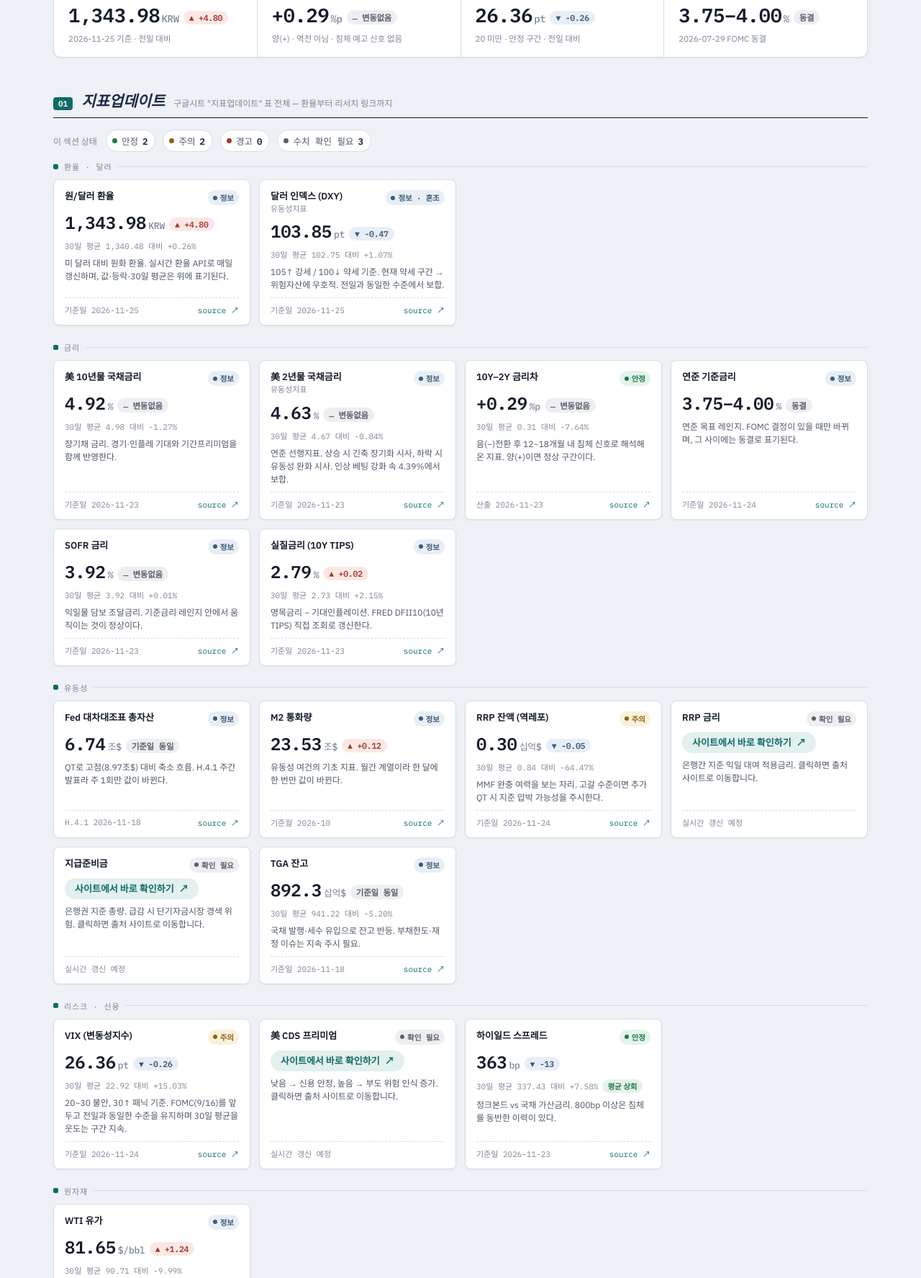
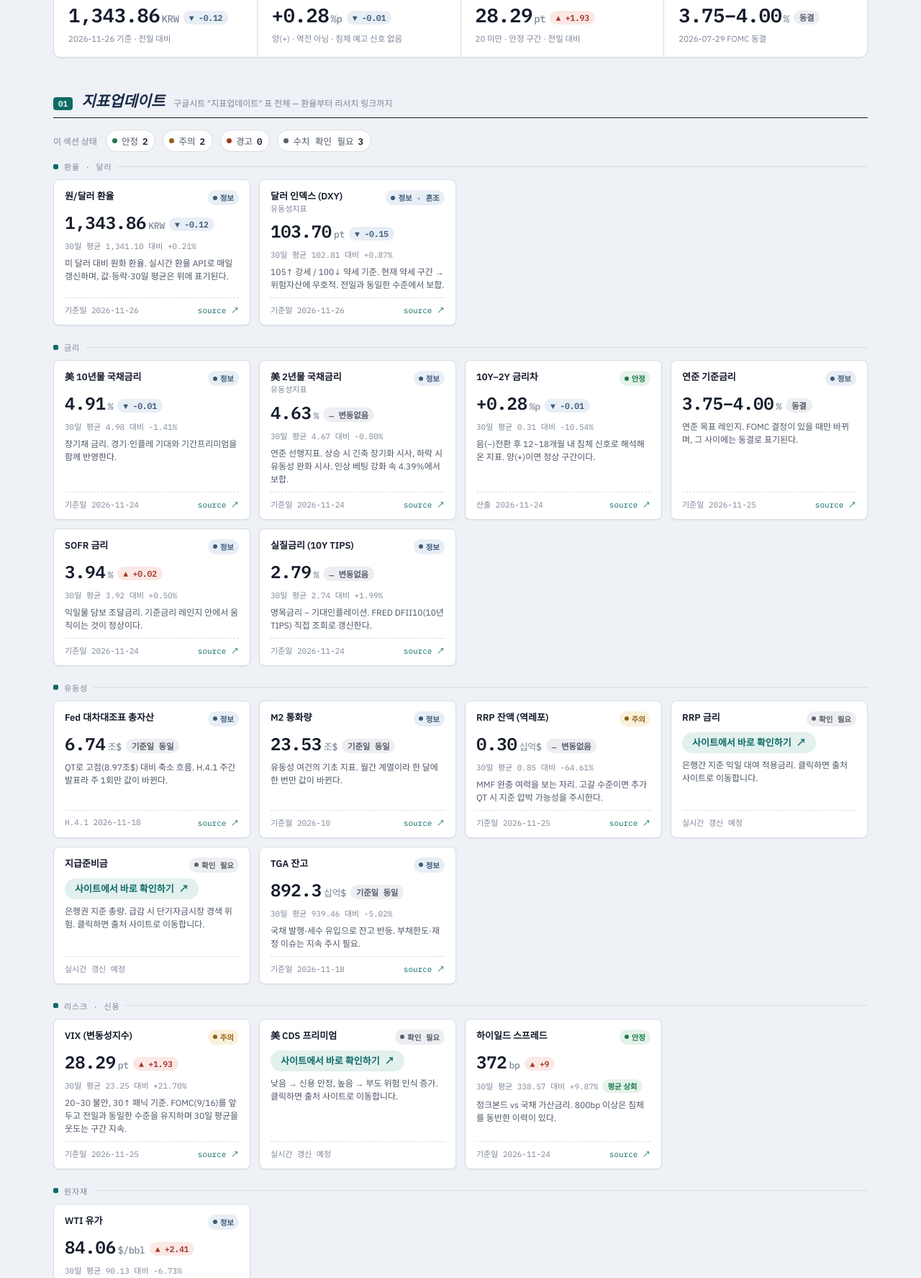
Before and after one commit to Joosung-1019/macro-dashboard, a plain HTML site: page index.html in a window 1280 px wide. Shown: the part 302-2077 px from the top of the page at 72% size. Drawn offline with Linux system fonts and the light colour scheme.

Commit message:
자동 갱신(GitHub Actions): 2026-11-26 09:04 [부분갱신]

```diff
--- a/index.html
+++ b/index.html
@@ -638,17 +638,17 @@
   <div class="hero-grid">
     <div class="hero-tile">
       <span class="label">원/달러 환율</span>
-      <span class="value">1,343.98<span class="unit">KRW</span><span class="delta-chip up">▲ +4.80</span></span>
-      <span class="sub">2026-11-25 기준 · 전일 대비</span>
+      <span class="value">1,343.86<span class="unit">KRW</span><span class="delta-chip down">▼ -0.12</span></span>
+      <span class="sub">2026-11-26 기준 · 전일 대비</span>
     </div>
     <div class="hero-tile">
       <span class="label">美 10Y–2Y 금리차</span>
-      <span class="value">+0.29<span class="unit">%p</span><span class="delta-chip flat">― 변동없음</span></span>
+      <span class="value">+0.28<span class="unit">%p</span><span class="delta-chip down">▼ -0.01</span></span>
       <span class="sub">양(+) · 역전 아님 · 침체 예고 신호 없음</span>
     </div>
     <div class="hero-tile">
       <span class="label">VIX 공포지수</span>
-      <span class="value">26.36<span class="unit">pt</span><span class="delta-chip down">▼ -0.26</span></span>
+      <span class="value">28.29<span class="unit">pt</span><span class="delta-chip up">▲ +1.93</span></span>
       <span class="sub">20 미만 · 안정 구간 · 전일 대비</span>
     </div>
     <div class="hero-tile">
@@ -681,20 +681,20 @@
           <span class="tile-label">원/달러 환율</span>
           <span class="pill info">정보</span>
         </div>
-        <span class="value">1,343.98<span class="unit">KRW</span><span class="delta-chip up">▲ +4.80</span></span>
-        <span class="trend-line">30일 평균 1,340.48 대비 +0.26%</span>
+        <span class="value">1,343.86<span class="unit">KRW</span><span class="delta-chip down">▼ -0.12</span></span>
+        <span class="trend-line">30일 평균 1,341.10 대비 +0.21%</span>
         <span class="note">미 달러 대비 원화 환율. 실시간 환율 API로 매일 갱신하며, 값·등락·30일 평균은 위에 표기된다.</span>
-        <span class="meta"><span>기준일 2026-11-25</span><a href="https://search.naver.com/search.naver?where=nexearch&query=환율" target="_blank" rel="noopener">source ↗</a></span>
+        <span class="meta"><span>기준일 2026-11-26</span><a href="https://search.naver.com/search.naver?where=nexearch&query=환율" target="_blank" rel="noopener">source ↗</a></span>
       </div>
       <div class="tile">
         <div class="tile-top">
           <span class="tile-label">달러 인덱스 (DXY)<span class="code">유동성지표</span></span>
           <span class="pill info">정보 · 혼조</span>
         </div>
-        <span class="value">103.85<span class="unit">pt</span><span class="delta-chip down">▼ -0.47</span></span>
-        <span class="trend-line">30일 평균 102.75 대비 +1.07%</span>
+        <span class="value">103.70<span class="unit">pt</span><span class="delta-chip down">▼ -0.15</span></span>
+        <span class="trend-line">30일 평균 102.81 대비 +0.87%</span>
         <span class="note">105↑ 강세 / 100↓ 약세 기준. 현재 약세 구간 → 위험자산에 우호적. 전일과 동일한 수준에서 보합.</span>
-        <span class="meta"><span>기준일 2026-11-25</span><a href="https://kr.investing.com/indices/usdollar" target="_blank" rel="noopener">source ↗</a></span>
+        <span class="meta"><span>기준일 2026-11-26</span><a href="https://kr.investing.com/indices/usdollar" target="_blank" rel="noopener">source ↗</a></span>
       </div>
     </div>
 
@@ -702,44 +702,44 @@
     <div class="tile-grid">
       <div class="tile">
         <div class="tile-top"><span class="tile-label">美 10년물 국채금리</span><span class="pill info">정보</span></div>
-        <span class="value">4.92<span class="unit">%</span><span class="delta-chip flat">― 변동없음</span></span>
-        <span class="trend-line">30일 평균 4.98 대비 -1.27%</span>
+        <span class="value">4.91<span class="unit">%</span><span class="delta-chip down">▼ -0.01</span></span>
+        <span class="trend-line">30일 평균 4.98 대비 -1.41%</span>
         <span class="note">장기채 금리. 경기·인플레 기대와 기간프리미엄을 함께 반영한다.</span>
-        <span class="meta"><span>기준일 2026-11-23</span><a href="https://kr.investing.com/rates-bonds/u.s.-10-year-bond-yield" target="_blank" rel="noopener">source ↗</a></span>
+        <span class="meta"><span>기준일 2026-11-24</span><a href="https://kr.investing.com/rates-bonds/u.s.-10-year-bond-yield" target="_blank" rel="noopener">source ↗</a></span>
       </div>
       <div class="tile">
         <div class="tile-top"><span class="tile-label">美 2년물 국채금리<span class="code">유동성지표</span></span><span class="pill info">정보</span></div>
         <span class="value">4.63<span class="unit">%</span><span class="delta-chip flat">― 변동없음</span></span>
-        <span class="trend-line">30일 평균 4.67 대비 -0.84%</span>
+        <span class="trend-line">30일 평균 4.67 대비 -0.80%</span>
         <span class="note">연준 선행지표. 상승 시 긴축 장기화 시사, 하락 시 유동성 완화 시사. 인상 베팅 강화 속 4.39%에서 보합.</span>
-        <span class="meta"><span>기준일 2026-11-23</span><a href="https://fred.stlouisfed.org/series/DGS2" target="_blank" rel="noopener">source ↗</a></span>
+        <span class="meta"><span>기준일 2026-11-24</span><a href="https://fred.stlouisfed.org/series/DGS2" target="_blank" rel="noopener">source ↗</a></span>
       </div>
       <div class="tile">
         <div class="tile-top"><span class="tile-label">10Y–2Y 금리차</span><span class="pill good">안정</span></div>
-        <span class="value">+0.29<span class="unit">%p</span><span class="delta-chip flat">― 변동없음</span></span>
-        <span class="trend-line">30일 평균 0.31 대비 -7.64%</span>
+        <span class="value">+0.28<span class="unit">%p</span><span class="delta-chip down">▼ -0.01</span></span>
+        <span class="trend-line">30일 평균 0.31 대비 -10.54%</span>
         <span class="note">음(−)전환 후 12~18개월 내 침체 신호로 해석해 온 지표. 양(+)이면 정상 구간이다.</span>
-        <span class="meta"><span>산출 2026-11-23</span><a href="https://indexergo.com/series/?detailId=13402&frq=D" target="_blank" rel="noopener">source ↗</a></span>
+        <span class="meta"><span>산출 2026-11-24</span><a href="https://indexergo.com/series/?detailId=13402&frq=D" target="_blank" rel="noopener">source ↗</a></span>
       </div>
       <div class="tile">
         <div class="tile-top"><span class="tile-label">연준 기준금리</span><span class="pill info">정보</span></div>
         <span class="value">3.75–4.00<span class="unit">%</span><span class="delta-chip flat">동결</span></span>
         <span class="note">연준 목표 레인지. FOMC 결정이 있을 때만 바뀌며, 그 사이에는 동결로 표기된다.</span>
-        <span class="meta"><span>기준일 2026-11-24</span><a href="https://indexergo.com/series/?detailId=14601&frq=D" target="_blank" rel="noopener">source ↗</a></span>
+        <span class="meta"><span>기준일 2026-11-25</span><a href="https://indexergo.com/series/?detailId=14601&frq=D" target="_blank" rel="noopener">source ↗</a></span>
       </div>
       <div class="tile">
         <div class="tile-top"><span class="tile-label">SOFR 금리</span><span class="pill info">정보</span></div>
-        <span class="value">3.92<span class="unit">%</span><span class="delta-chip flat">― 변동없음</span></span>
-        <span class="trend-line">30일 평균 3.92 대비 +0.01%</span>
+        <span class="value">3.94<span class="unit">%</span><span class="delta-chip up">▲ +0.02</span></span>
+        <span class="trend-line">30일 평균 3.92 대비 +0.50%</span>
         <span class="note">익일물 담보 조달금리. 기준금리 레인지 안에서 움직이는 것이 정상이다.</span>
-        <span class="meta"><span>기준일 2026-11-23</span><a href="https://www.sofrrate.com/" target="_blank" rel="noopener">source ↗</a></span>
+        <span class="meta"><span>기준일 2026-11-24</span><a href="https://www.sofrrate.com/" target="_blank" rel="noopener">source ↗</a></span>
       </div>
       <div class="tile">
         <div class="tile-top"><span class="tile-label">실질금리 (10Y TIPS)</span><span class="pill info">정보</span></div>
-        <span class="value">2.79<span class="unit">%</span><span class="delta-chip up">▲ +0.02</span></span>
-        <span class="trend-line">30일 평균 2.73 대비 +2.15%</span>
+        <span class="value">2.79<span class="unit">%</span><span class="delta-chip flat">― 변동없음</span></span>
+        <span class="trend-line">30일 평균 2.74 대비 +1.99%</span>
         <span class="note">명목금리 − 기대인플레이션. FRED DFII10(10년 TIPS) 직접 조회로 갱신한다.</span>
-        <span class="meta"><span>기준일 2026-11-23</span><a href="https://fred.stlouisfed.org/series/DFII10" target="_blank" rel="noopener">source ↗</a></span>
+        <span class="meta"><span>기준일 2026-11-24</span><a href="https://fred.stlouisfed.org/series/DFII10" target="_blank" rel="noopener">source ↗</a></span>
       </div>
     </div>
 
@@ -753,16 +753,16 @@
       </div>
       <div class="tile">
         <div class="tile-top"><span class="tile-label">M2 통화량</span><span class="pill info">정보</span></div>
-        <span class="value">23.53<span class="unit">조$</span><span class="delta-chip up">▲ +0.12</span></span>
+        <span class="value">23.53<span class="unit">조$</span><span class="delta-chip flat">기준일 동일</span></span>
         <span class="note">유동성 여건의 기초 지표. 월간 계열이라 한 달에 한 번만 값이 바뀐다.</span>
         <span class="meta"><span>기준월 2026-10</span><a href="https://fred.stlouisfed.org/series/M2SL" target="_blank" rel="noopener">source ↗</a></span>
       </div>
       <div class="tile">
         <div class="tile-top"><span class="tile-label">RRP 잔액 (역레포)</span><span class="pill warn">주의</span></div>
-        <span class="value">0.30<span class="unit">십억$</span><span class="delta-chip down">▼ -0.05</span></span>
-        <span class="trend-line">30일 평균 0.84 대비 -64.47%</span>
+        <span class="value">0.30<span class="unit">십억$</span><span class="delta-chip flat">― 변동없음</span></span>
+        <span class="trend-line">30일 평균 0.85 대비 -64.61%</span>
         <span class="note">MMF 완충 여력을 보는 자리. 고갈 수준이면 추가 QT 시 지준 압박 가능성을 주시한다.</span>
-        <span class="meta"><span>기준일 2026-11-24</span><a href="https://www.newyorkfed.org/markets/desk-operations/reverse-repo" target="_blank" rel="noopener">source ↗</a></span>
+        <span class="meta"><span>기준일 2026-11-25</span><a href="https://www.newyorkfed.org/markets/desk-operations/reverse-repo" target="_blank" rel="noopener">source ↗</a></span>
       </div>
       <div class="tile">
         <div class="tile-top"><span class="tile-label">RRP 금리</span><span class="pill todo">확인 필요</span></div>
@@ -779,7 +779,7 @@
       <div class="tile">
         <div class="tile-top"><span class="tile-label">TGA 잔고</span><span class="pill info">정보</span></div>
         <span class="value">892.3<span class="unit">십억$</span><span class="delta-chip flat">기준일 동일</span></span>
-        <span class="trend-line">30일 평균 941.22 대비 -5.20%</span>
+        <span class="trend-line">30일 평균 939.46 대비 -5.02%</span>
         <span class="note">국채 발행·세수 유입으로 잔고 반등. 부채한도·재정 이슈는 지속 주시 필요.</span>
         <span class="meta"><span>기준일 2026-11-18</span><a href="https://fred.stlouisfed.org/series/WDTGAL" target="_blank" rel="noopener">source ↗</a></span>
       </div>
@@ -789,10 +789,10 @@
     <div class="tile-grid">
       <div class="tile">
         <div class="tile-top"><span class="tile-label">VIX (변동성지수)</span><span class="pill warn">주의</span></div>
-        <span class="value">26.36<span class="unit">pt</span><span class="delta-chip down">▼ -0.26</span></span>
-        <span class="trend-line">30일 평균 22.92 대비 +15.03%</span>
+        <span class="value">28.29<span class="unit">pt</span><span class="delta-chip up">▲ +1.93</span></span>
+        <span class="trend-line">30일 평균 23.25 대비 +21.70%</span>
         <span class="note">20~30 불안, 30↑ 패닉 기준. FOMC(9/16)를 앞두고 전일과 동일한 수준을 유지하며 30일 평균을 웃도는 구간 지속.</span>
-        <span class="meta"><span>기준일 2026-11-24</span><a href="https://www.investing.com/indices/volatility-s-p-500" target="_blank" rel="noopener">source ↗</a></span>
+        <span class="meta"><span>기준일 2026-11-25</span><a href="https://www.investing.com/indices/volatility-s-p-500" target="_blank" rel="noopener">source ↗</a></span>
       </div>
       <div class="tile">
         <div class="tile-top"><span class="tile-label">美 CDS 프리미엄</span><span class="pill todo">확인 필요</span></div>
@@ -802,10 +802,10 @@
       </div>
       <div class="tile">
         <div class="tile-top"><span class="tile-label">하이일드 스프레드</span><span class="pill good">안정</span></div>
-        <span class="value">363<span class="unit">bp</span><span class="delta-chip down">▼ -13</span></span>
-        <span class="trend-line">30일 평균 337.43 대비 +7.58%<span class="trend-flag up">평균 상회</span></span>
+        <span class="value">372<span class="unit">bp</span><span class="delta-chip up">▲ +9</span></span>
+        <span class="trend-line">30일 평균 338.57 대비 +9.87%<span class="trend-flag up">평균 상회</span></span>
         <span class="note">정크본드 vs 국채 가산금리. 800bp 이상은 침체를 동반한 이력이 있다.</span>
-        <span class="meta"><span>기준일 2026-11-23</span><a href="https://fred.stlouisfed.org/series/BAMLH0A0HYM2EY" target="_blank" rel="noopener">source ↗</a></span>
+        <span class="meta"><span>기준일 2026-11-24</span><a href="https://fred.stlouisfed.org/series/BAMLH0A0HYM2EY" target="_blank" rel="noopener">source ↗</a></span>
       </div>
     </div>
 
@@ -813,10 +813,10 @@
     <div class="tile-grid">
       <div class="tile">
         <div class="tile-top"><span class="tile-label">WTI 유가</span><span class="pill info">정보</span></div>
-        <span class="value">81.65<span class="unit">$/bbl</span><span class="delta-chip up">▲ +1.24</span></span>
-        <span class="trend-line">30일 평균 90.71 대비 -9.99%</span>
+        <span class="value">84.06<span class="unit">$/bbl</span><span class="delta-chip up">▲ +2.41</span></span>
+        <span class="trend-line">30일 평균 90.13 대비 -6.73%</span>
         <span class="note">유가↑ → 인플레 압력↑ → 금리 상방 압력, 주식시장엔 부담. 전일과 동일한 수준에서 보합, 여전히 30일 평균 큰 폭 상회.</span>
-        <span class="meta"><span>기준일 2026-11-25</span><a href="https://oilprice.com/futures/wti/" target="_blank" rel="noopener">source ↗</a></span>
+        <span class="meta"><span>기준일 2026-11-26</span><a href="https://oilprice.com/futures/wti/" target="_blank" rel="noopener">source ↗</a></span>
       </div>
     </div>
 
@@ -859,14 +859,14 @@
           <span class="check-label">10년물 국채금리</span>
           <span class="check-crit">기준: 금리역전 여부 — 정상은 10Y &gt; 2Y</span>
         </div>
-        <div class="check-right"><span class="check-value">4.92%</span><span class="delta-chip flat">― 변동없음</span><span class="pill good">정상</span></div>
+        <div class="check-right"><span class="check-value">4.91%</span><span class="delta-chip down">▼ -0.01</span><span class="pill good">정상</span></div>
       </div>
       <div class="check-row good">
         <div class="check-left">
           <span class="check-label">美10Y–美2Y 금리차</span>
           <span class="check-crit">기준: 음수 전환 후 12~18개월 내 침체 사전 신호</span>
         </div>
-        <div class="check-right"><span class="check-value">+0.29%p</span><span class="delta-chip flat">― 변동없음</span><span class="pill good">안정</span></div>
+        <div class="check-right"><span class="check-value">+0.28%p</span><span class="delta-chip down">▼ -0.01</span><span class="pill good">안정</span></div>
       </div>
       <div class="check-row good">
         <div class="check-left">
@@ -880,7 +880,7 @@
           <span class="check-label">실질금리 (10Y TIPS)</span>
           <span class="check-crit">기준: 명목금리 − 인플레이션</span>
         </div>
-        <div class="check-right"><span class="check-value">2.79%</span><span class="delta-chip up">▲ +0.02</span><span class="pill info">정보</span></div>
+        <div class="check-right"><span class="check-value">2.79%</span><span class="delta-chip flat">― 변동없음</span><span class="pill info">정보</span></div>
       </div>
     </div>
   </section>
@@ -905,7 +905,7 @@
           <span class="check-label">신규 실업수당 청구건수</span>
           <span class="check-crit">평시 20~25만 / 30만↑ 둔화 / 40만↑ 침체</span>
         </div>
-        <div class="check-right"><span class="check-value">203천건</span><span class="delta-chip flat">기준일 동일</span><span class="pill good">안정</span></div>
+        <div class="check-right"><span class="check-value">189천건</span><span class="delta-chip down">▼ -14</span><span class="pill good">안정</span></div>
       </div>
       <div class="check-row good">
         <div class="check-left">
```
Also changed, not shown: data-log.json.
